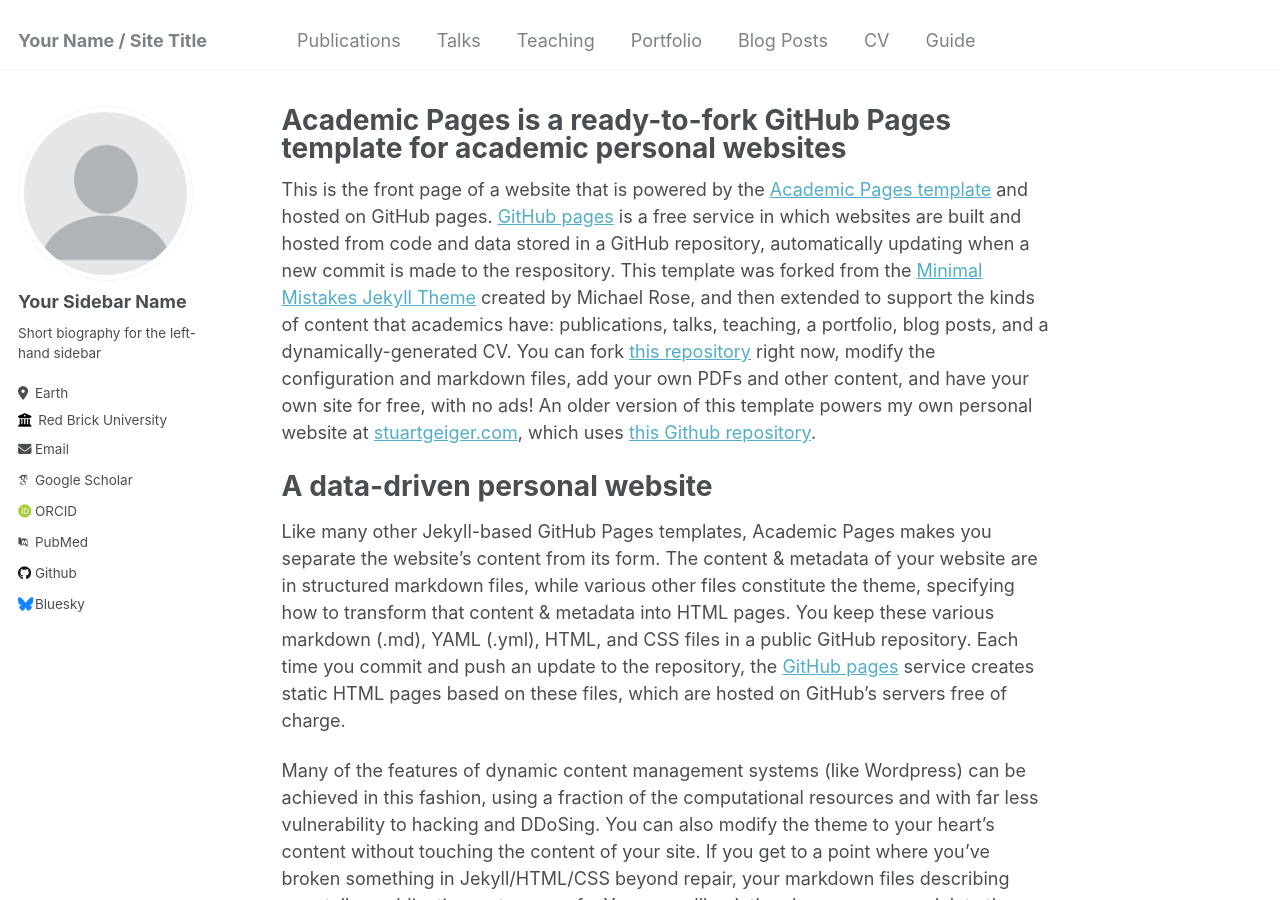
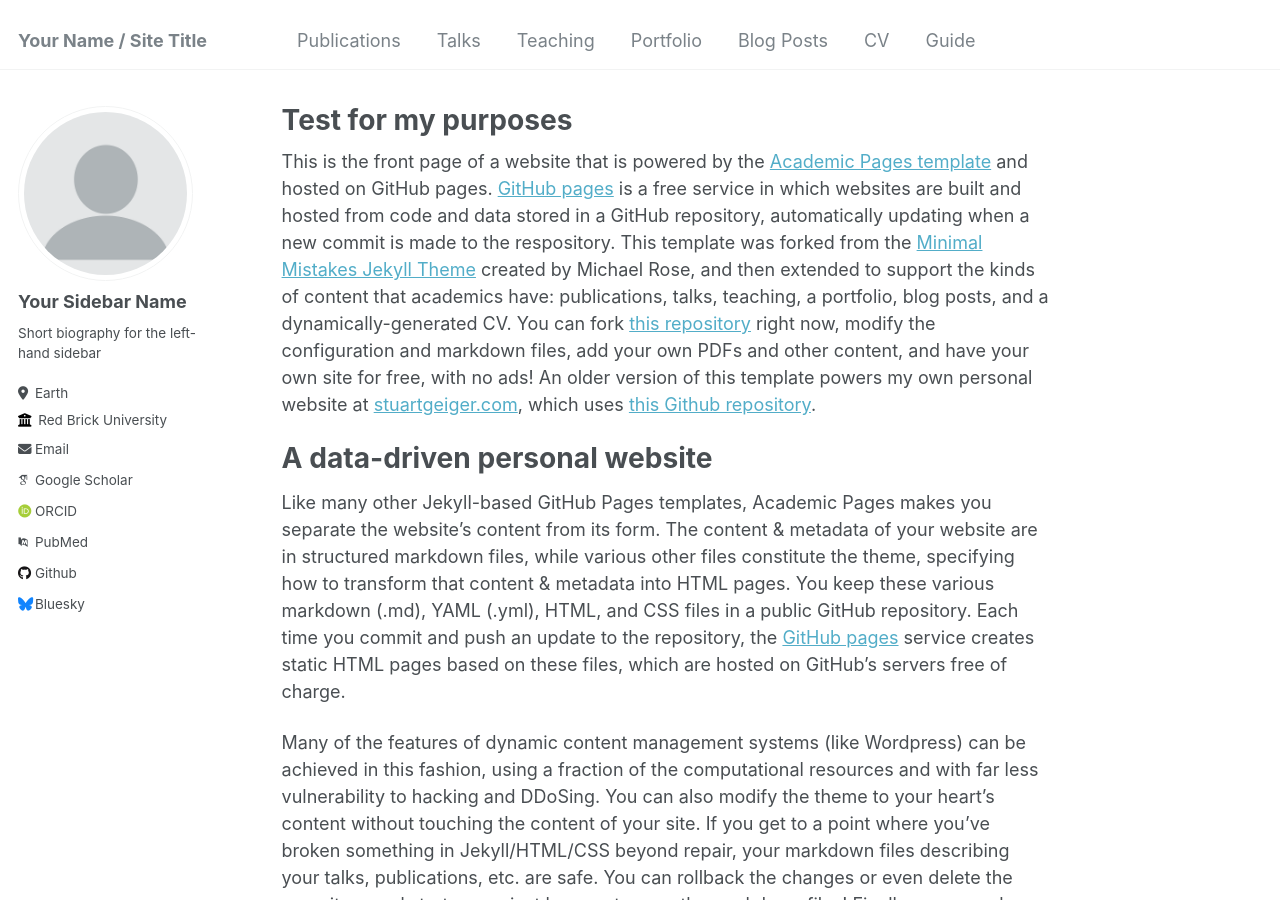
Before and after one commit to MarksLovett/MarksLovett.github.io, a Jekyll site: the page built from _pages/about.md, in a window 1280 px wide and 900 px high. Built offline with Jekyll 4.4.1, drawn with Linux system fonts in a browser that asks for light colours; some web fonts are replaced.

Commit message:
Update about.md

```diff
--- a/_pages/about.md
+++ b/_pages/about.md
@@ -1,6 +1,6 @@
 ---
 permalink: /
-title: "Academic Pages is a ready-to-fork GitHub Pages template for academic personal websites"
+title: "Test for my purposes"
 author_profile: true
 redirect_from:
   - /about/
```
